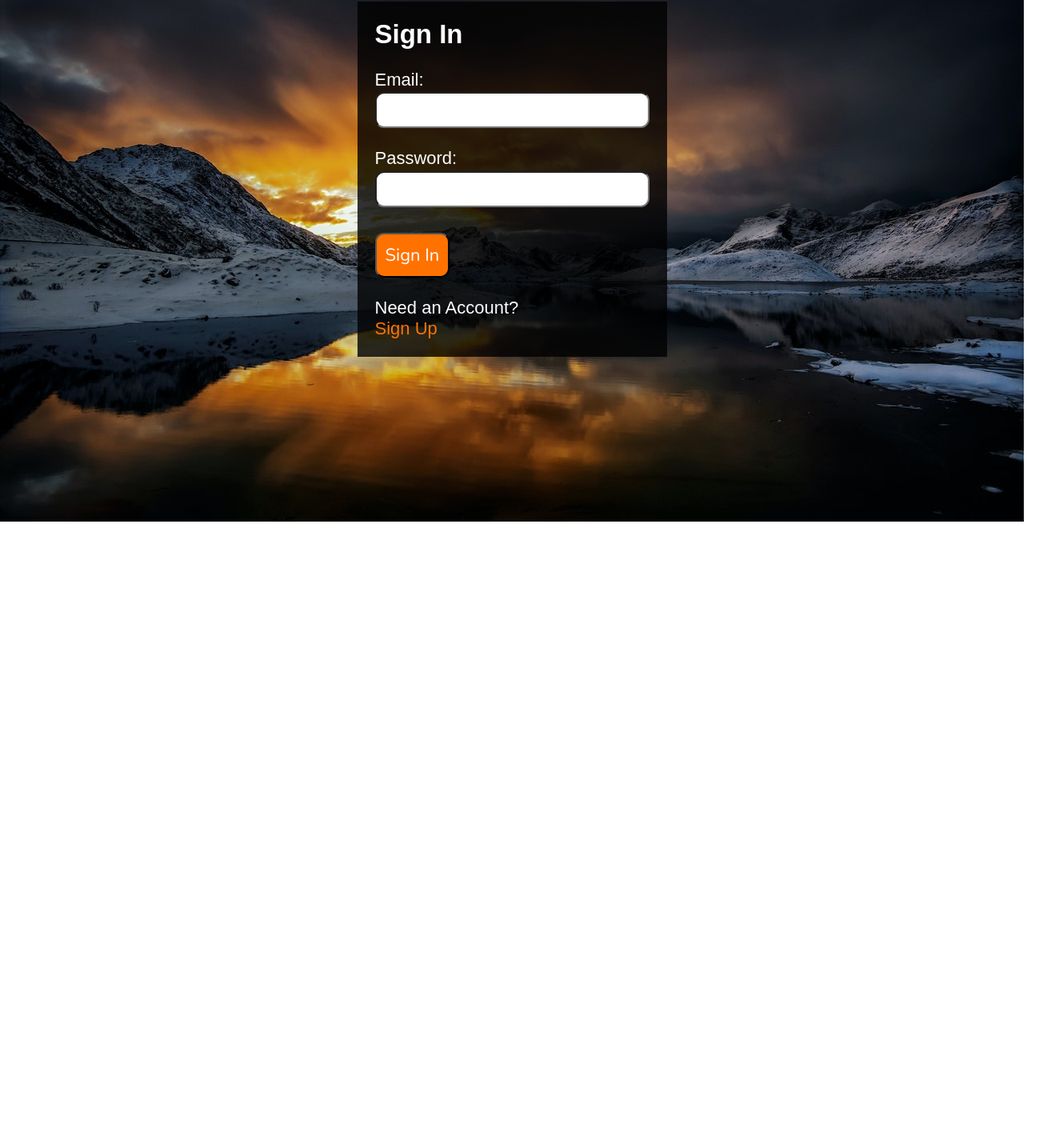
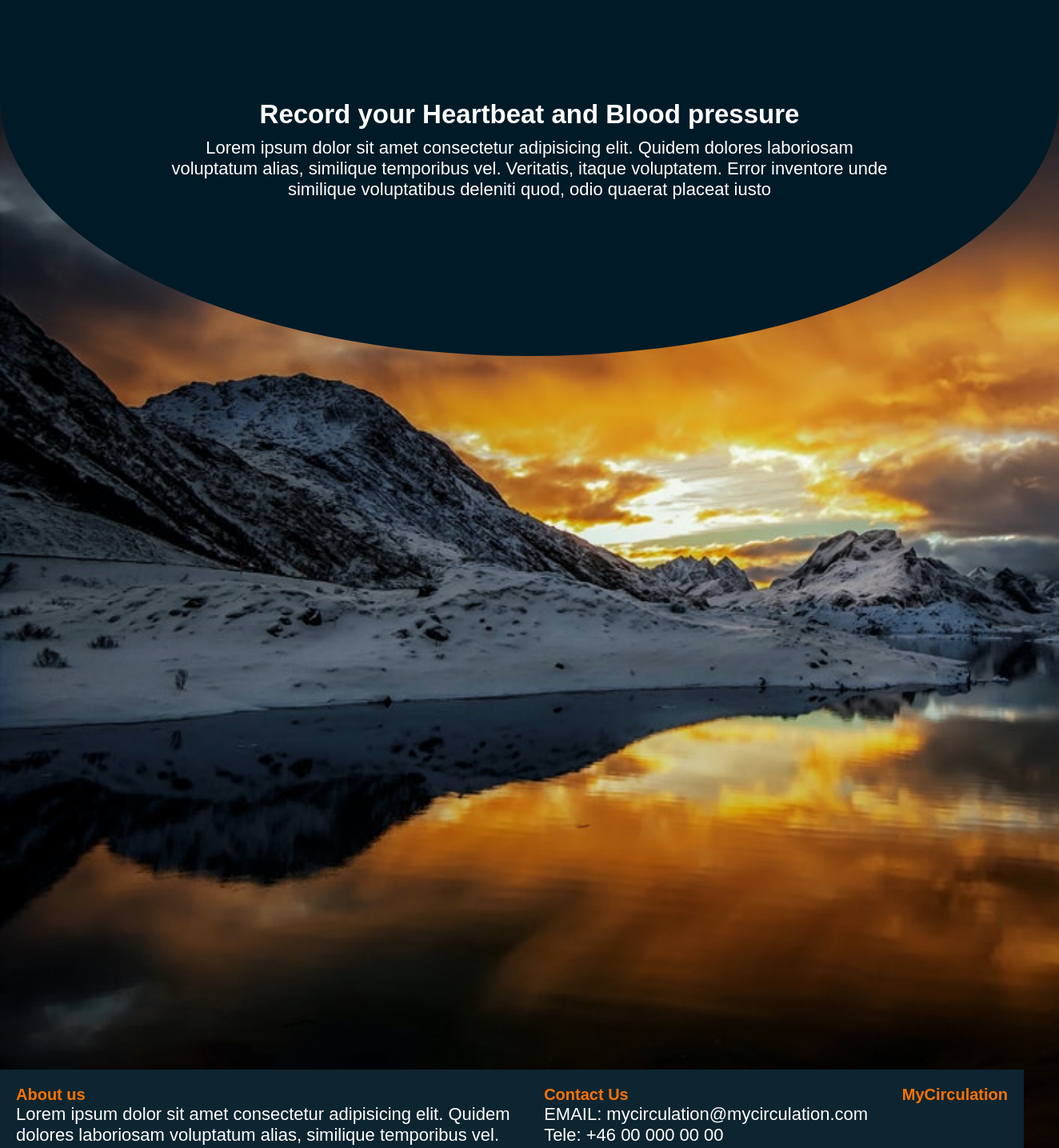
Before and after one commit to MuhannadSatouf/cloud-project-frontend, a React (Create React App) app: page / in a window 1280 px wide. Shown: the part 148-1583 px from the top of the page at 80% size, 1324 px wide, since content can reach past the window. Before the commit the page ends 800 px from the top, so only its background shows below. Built offline with nearby package versions, Linux system fonts and the light colour scheme.

Commit message:
footer, landing page improved routing, improved css

```diff
--- a/src/App.js
+++ b/src/App.js
@@ -11,7 +11,7 @@ function App() {
     <Routes>
       <Route path="/" element={<Layout />}>
         {/* public routes */}
-        <Route index element={<Login />} />
+        <Route index element={<Landing />} />
         <Route path="landing" element={<Landing />} />
         <Route path="login" element={<Login />} />
         <Route path="register" element={<Register />} />
--- a/src/components/Home.js
+++ b/src/components/Home.js
@@ -5,10 +5,8 @@ const Home = () => {
   const navigate = useNavigate();
 
   const logout = async () => {
-    // if used in more components, this should be in context
-    // axios to /logout endpoint
-
-    navigate("/linkpage");
+    document.cookie = "email=; expires=Thu, 01 Jan 1970 00:00:00 UTC; path=/;";
+    navigate("/landing");
   };
   function getCookie(cname) {
     let name = cname + "=";
@@ -35,7 +33,9 @@ const Home = () => {
           <br />
           <p>You are logged in!</p>
 
-          <button onClick={logout}>Sign Out</button>
+          <Link to={"/landing"}>
+            <button onClick={logout}>Sign Out</button>{" "}
+          </Link>
         </section>
       )}
     </Fragment>
--- a/src/components/Landing.js
+++ b/src/components/Landing.js
@@ -17,21 +17,19 @@ const Landing = () => {
             <div className="menu">
               <ul>
                 <li>
-                  <h1>Login</h1>
+                  <Link to={"/login"}>Login</Link>
                 </li>
                 <li>
-                  <h1>Contact</h1>
-                </li>
-                <li>
-                  <Link>Contact</Link>
+                  <Link to={"/register"}>Register</Link>
                 </li>
               </ul>
             </div>
           </div>
         </div>
       </div>
-      <section>
-        <div>
+      <div className="welcome-text">
+        <section className="welcome-text-section">
+          <div className="welcome-text-div">
             <h1>
               Record your Heartbeat and <span>Blood pressure</span>
             </h1>
@@ -44,6 +42,7 @@ const Landing = () => {
           </div>
         </section>
       </div>
+    </div>
   );
 };
 
--- a/src/components/Layout.js
+++ b/src/components/Layout.js
@@ -1,9 +1,10 @@
 import { Outlet } from "react-router-dom";
-
+import Footer from "./footer";
 const Layout = () => {
   return (
     <main className="App">
       <Outlet />
+      <Footer />
     </main>
   );
 };
--- a/src/components/Login.js
+++ b/src/components/Login.js
@@ -1,15 +1,17 @@
 import axios from "axios";
-import { useRef, useState, useEffect, useContext } from "react";
-import { Link } from "react-router-dom";
+import { useRef, useState, useEffect, Fragment } from "react";
+
+import { Link, Navigate } from "react-router-dom";
 
 const LOGIN_URL = "/login";
 
 const Login = () => {
   const errRef = useRef();
-
+  const checkLoginWithCookies = false;
   const [password, setPwd] = useState("");
   const [errMsg, setErrMsg] = useState("");
   const [success, setSuccess] = useState(false);
+  const [login, setLogin] = useState(false);
 
   const [email, setEmail] = useState("");
 
@@ -33,7 +35,7 @@ const Login = () => {
           console.log(res.data);
           setCookie("email", email, 1);
         });
-      //setCookie("email", email, { path: "/" });
+
       setEmail("");
       setPwd("");
       setSuccess(true);
@@ -50,32 +52,27 @@ const Login = () => {
 
       errRef.current.focus();
     }
+    //const checkLoginWithCookies = checkCookie();
+    //console.log(checkLoginWithCookies);
   };
 
   return (
     <>
-      {success ? (
-        <section>
-          <h1>You are logged in!</h1>
-          <br />
-          <p>
-            <a href="#">Go to Home</a>
-          </p>
-        </section>
+      {getCookie("email") !== "" && success ? (
+        <Navigate to="/home">Go to Home</Navigate>
       ) : (
         <>
           <div className="header">
             <div className="navbar">
               <div className="icon">
-                <h2 className="logo">MyCirculation</h2>
+                <Link to={"/landing"}>
+                  <h2 className="logo">MyCirculation</h2>
+                </Link>
               </div>
               <div className="menu">
                 <ul>
                   <li>
                     <Link to={"/home"}>Home</Link>
-                  </li>
-                  <li>
-                    <a href="">Contact</a>
                   </li>
                 </ul>
               </div>
@@ -135,4 +132,28 @@ function setCookie(cName, cValue, expDays) {
   const expires = "expires=" + date.toUTCString();
   document.cookie = cName + "=" + cValue + "; " + expires + "; path=/";
 }
+function getCookie(cname) {
+  let name = cname + "=";
+  let ca = document.cookie.split(";");
+  for (let i = 0; i < ca.length; i++) {
+    let c = ca[i];
+    while (c.charAt(0) == " ") {
+      c = c.substring(1);
+    }
+    if (c.indexOf(name) == 0) {
+      return c.substring(name.length, c.length);
+    }
+  }
+  return "";
+}
+const checkCookie = () => {
+  let user = getCookie("email");
+  console.log(getCookie("email"));
+  if (user === "" || user === null) {
+    return false;
+  } else {
+    return true;
+  }
+};
+
 export default Login;
--- a/src/components/Missing.js
+++ b/src/components/Missing.js
@@ -2,13 +2,14 @@ import { Link } from "react-router-dom";
 
 const Missing = () => {
   return (
-    <article style={{ padding: "100px" }}>
-      <h1>Oops!</h1>
-      <p>PLease Login first </p>
-      <div className="flexGrow">
-        <Link to="/">Visit Our Homepage</Link>
+    <div className="ops-page-background">
+      <div class="ops-page-container">
+        <h1>404</h1>
+        <h2>Oops! Page not found.</h2>
+        <p>We can't find the page you're looking for.</p>
+        <Link to={"/landing"}>Go back home</Link>
       </div>
-    </article>
+    </div>
   );
 };
 
--- a/src/components/Register.js
+++ b/src/components/Register.js
@@ -100,15 +100,14 @@ const Register = () => {
           <div className="header">
             <div className="navbar">
               <div className="icon">
-                <h2 className="logo">MyCirculation</h2>
+                <Link to={"/landing"}>
+                  <h2 className="logo">MyCirculation</h2>
+                </Link>
               </div>
               <div className="menu">
                 <ul>
                   <li>
                     <a href="">Home</a>
-                  </li>
-                  <li>
-                    <a href="">Contact</a>
                   </li>
                 </ul>
               </div>
@@ -194,8 +193,8 @@ const Register = () => {
                   <FontAwesomeIcon icon={faInfoCircle} />
                   8 to 24 characters.
                   <br />
-                  Must include uppercase and lowercase letters, a number and a
-                  special character.
+                  Must include uppercase and lowercase letters,
+                  <br /> a number and a special character.
                   <br />
                   Allowed special characters:{" "}
                   <span aria-label="exclamation mark">!</span>{" "}
--- /dev/null
+++ b/src/components/footer.js
@@ -0,0 +1,26 @@
+import React from "react";
+
+function Footer() {
+  return (
+    <div className="footer">
+      <div className="about">
+        <p className="title">About us</p>
+        <p className="text">
+          Lorem ipsum dolor sit amet consectetur adipisicing elit. Quidem
+          <br />
+          dolores laboriosam voluptatum alias, similique temporibus vel.
+        </p>
+      </div>
+      <div className="contact-us-div">
+        <p className="title">Contact Us</p>
+        <p>EMAIL: mycirculation@mycirculation.com</p>
+        <p>Tele: +46 00 000 00 00</p>
+      </div>
+      <div className="icon-footer">
+        <h2 className="logo-footer">MyCirculation</h2>
+      </div>
+    </div>
+  );
+}
+
+export default Footer;
--- a/src/index.css
+++ b/src/index.css
@@ -35,6 +35,7 @@ html {
 .icon {
   float: left;
   margin-left: 20px;
+  margin-top: 10px;
 }
 
 .logo {
@@ -56,11 +57,12 @@ ul li {
   list-style: none;
   margin-left: 62px;
   margin-top: 27px;
-  font-size: 14px;
+  font-size: 26px;
   margin-right: 20px;
 }
 
 ul li a {
+
   text-decoration: none;
   color: white;
   font-family: Arial, Helvetica, sans-serif;
@@ -72,6 +74,7 @@ ul li a:hover {
 }
 
 .main {
+  width: 100%;
   display: flex;
   flex-direction: column;
   justify-content: center;
@@ -80,17 +83,15 @@ ul li a:hover {
 }
 
 
-body {
-  background: url("/resources/background.jpg");
-  background-size: cover;
-  background-repeat: no-repeat;
-
-}
+body {}
 
 .App {
   display: flex;
   flex-direction: column;
-  align-items: center;
+  background: url("/resources/background.jpg");
+  background-size: cover;
+  background-repeat: no-repeat;
+  height: 200vh;
 }
 
 section {
@@ -150,15 +151,16 @@ button {
 
 .instructions {
   font-size: 0.75rem;
-  border-radius: 0.5rem;
   background: #000;
   color: #fff;
   padding: 0.25rem;
   position: relative;
   bottom: -10px;
+  width: 100%;
 }
 
 .instructions>svg {
+  width: 100%;
   margin-right: 0.25rem;
 }
 
@@ -192,3 +194,171 @@ button {
 .line {
   display: inline-block;
 }
+
+.btn button {
+  width: 100%;
+}
+
+
+
+
+.welcome-text-section {
+  width: 100%;
+  max-width: 100%;
+  min-height: 600px;
+  display: flex;
+  flex-direction: column;
+  justify-content: center;
+  overflow: hidden;
+  border-radius: 0 0 70% 70%;
+  padding: 1rem;
+  background-color: #0080C1;
+  margin-top: -111px;
+}
+
+.par {
+  width: 70%;
+  margin-top: 10px;
+}
+
+.welcome-text-div {
+  margin-top: 10%;
+  text-align: center;
+  align-items: center;
+  display: flex;
+  flex-direction: column;
+}
+
+/*404 PAGE*/
+.ops-page {
+  margin: 0;
+  padding: 0;
+  font-family: "montserrat", sans-serif;
+  min-height: 100vh;
+  background-image: linear-gradient(to right bottom, #f4006a, #f32261, #f1345a, #ee4153, #eb4d4d);
+}
+
+.ops-page h1 {
+  font-size: 20px;
+}
+
+.ops-page-container {
+  width: 100%;
+  position: absolute;
+  top: 50%;
+  transform: translateY(-50%);
+  text-align: center;
+  color: #343434
+}
+
+.ops-page-container h1 {
+  font-size: 200px;
+  margin: 0;
+  font-weight: 900;
+  letter-spacing: 20px;
+  color: #fff;
+  text-shadow: 0 1px 0 #ccc,
+    0 2px 0 #c9c9c9,
+    0 3px 0 #bbb,
+    0 4px 0 #b9b9b9,
+    0 5px 0 #aaa,
+    0 6px 1px rgba(0, 0, 0, .1),
+    0 0 5px rgba(0, 0, 0, .1),
+    0 1px 3px rgba(0, 0, 0, .3),
+    0 3px 5px rgba(0, 0, 0, .2),
+    0 5px 10px rgba(0, 0, 0, .25),
+    0 10px 10px rgba(0, 0, 0, .2),
+    0 20px 20px rgba(0, 0, 0, .15);
+
+}
+
+.ops-page-container h2 {
+  font-size: 40px;
+  color: #fff;
+  color: #fff;
+  text-shadow: 0 1px 0 #ccc,
+    0 2px 0 #c9c9c9,
+    0 1px 0 #bbb,
+    0 1px 0 #b9b9b9,
+    0 1px 0 #aaa,
+    0 6px 1px rgba(0, 0, 0, .1),
+    0 0 5px rgba(0, 0, 0, .1),
+    0 1px 3px rgba(0, 0, 0, .3),
+    0 3px 5px rgba(0, 0, 0, .2),
+    0 5px 10px rgba(0, 0, 0, .0),
+    0 10px 10px rgba(0, 0, 0, .2),
+    0 20px 20px rgba(0, 0, 0, .20);
+}
+
+.ops-page-container p {
+  color: #fff;
+  font-weight: 600;
+}
+
+.ops-page-container a {
+  text-decoration: none;
+  background: #fff;
+  color: #262626;
+  padding: 12px 24px;
+  display: inline-block;
+  border-radius: 25px;
+  font-size: 14px;
+  text-transform: uppercase;
+  transition: 0.4s;
+  font-weight: bold;
+  margin-top: 20px;
+  box-shadow: rgba(0, 0, 0, 0.1) 0px 20px 25px -5px, rgba(0, 0, 0, 0.04) 0px 10px 10px -5px;
+}
+
+.ops-page-container a:hover {
+  background: transparent;
+  color: #fff;
+  border: 1px solid #fff;
+}
+
+
+.footer {
+  display: flex;
+  flex-direction: row;
+  justify-content: space-between;
+  background-color: #0d2530;
+
+  margin-top: auto;
+  width: 100%;
+
+}
+
+.about {
+  margin-top: 20px;
+  margin-left: 20px;
+  margin-bottom: 20px;
+}
+
+.contact-us-div {
+  margin-top: 20px;
+  margin-bottom: 20px;
+}
+
+.icon-footer {
+  margin-top: 20px;
+  margin-right: 20px;
+  margin-bottom: 20px;
+}
+
+.about .title {
+  font-size: 20px;
+  font-weight: bold;
+  color: #ff7200;
+}
+
+.contact-us-div .title {
+  font-size: 20px;
+  font-weight: bold;
+  color: #ff7200;
+}
+
+.icon-footer .logo-footer {
+  font-size: 20px;
+  font-weight: bold;
+  color: #ff7200;
+}
--- a/src/index.js
+++ b/src/index.js
@@ -1,16 +1,18 @@
 import React from "react";
-import ReactDOM from "react-dom";
 import "./index.css";
 import App from "./App";
 import { BrowserRouter, Routes, Route } from "react-router-dom";
+import { createRoot } from "react-dom/client";
 
-ReactDOM.render(
+const container = document.getElementById("root");
+const root = createRoot(container);
+root.render(
   <React.StrictMode>
     <BrowserRouter>
       <Routes>
         <Route path="/*" element={<App />} />
       </Routes>
+      <footer />
     </BrowserRouter>
-  </React.StrictMode>,
-  document.getElementById("root")
+  </React.StrictMode>
 );
```
Also changed, not shown: src/components/Nav.js (deleted, +0 -28 lines). Lines whose indentation alone changed are shown as unchanged.
